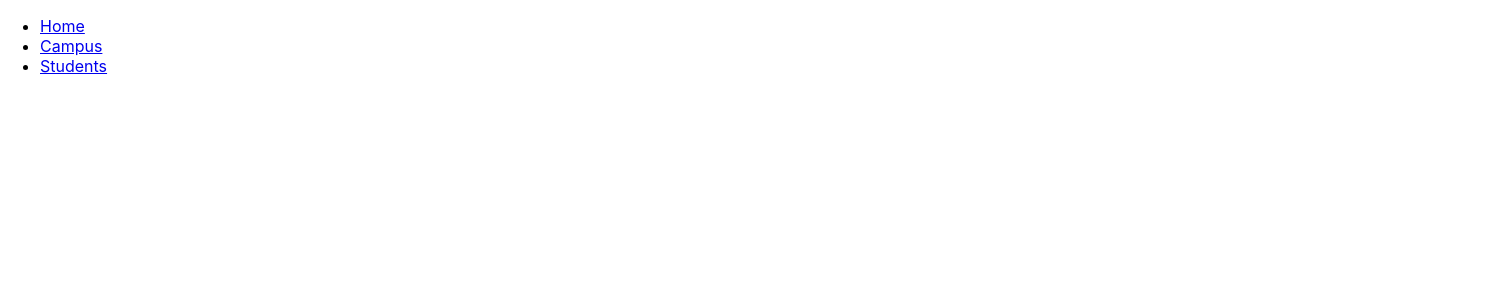
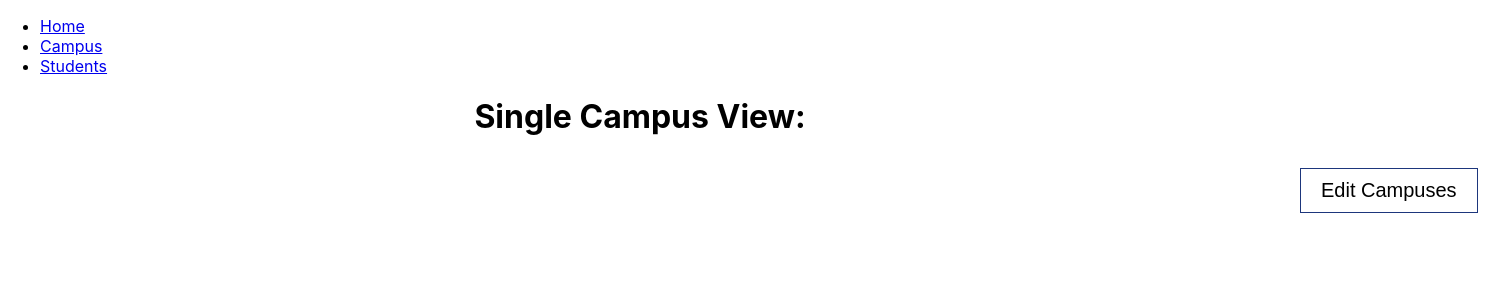
Before and after one commit to cruzgx/Crud-Campus-and-Students-Project, a React (Create React App) app: page /SingleCampusView in a window 1280 px wide. Shown: the top 300 px of the page, 1488 px wide, since content can reach past the window. Built offline with nearby package versions, Linux system fonts and the light colour scheme.

Commit message:
Add a new js file and added buttons to redirect to certain pages

```diff
--- a/src/Campus.js
+++ b/src/Campus.js
@@ -46,6 +46,10 @@ class Campus extends React.Component {
           <input id="add-campus" value="Add Campuses" type="submit" />
         </form>
 
+        <form action="./SingleCampusView">
+          <input id="add-campus" value="View Single Campus" type="submit" />
+        </form>
+
         {CAMPUSES.map((val, index) => (
           <div id="campus-card">
             <div key={index}>
--- /dev/null
+++ b/src/SingleCampusView.js
@@ -0,0 +1,24 @@
+import React from 'react';
+
+class SingleCampusView extends React.Component{
+    constructor(props){
+        super(props);
+    }
+
+
+
+
+
+    render(){
+        return(
+            <div>
+                <h1>Single Campus View:</h1>
+
+                <form action="./EditCampus">
+          <input id="add-campus" value="Edit Campuses" type="submit" />
+        </form>
+            </div>
+        )
+    }
+}
+export default SingleCampusView;
--- a/src/index.js
+++ b/src/index.js
@@ -11,6 +11,7 @@ import AddStudent from './AddStudent';
 import EditCampus from './EditCampus';
 import EditStudent from './EditStudent';
 import SingleStudentView from './SingleStudentView';
+import SingleCampusView from './SingleCampusView';
 // import reportWebVitals from './reportWebVitals';
 
 ReactDOM.render(
@@ -31,6 +32,7 @@ ReactDOM.render(
     <Route path="/AddStudent" component={AddStudent} />
     <Route path="/EditCampus" component={EditCampus}/>
     <Route path='/EditStudent' component={EditStudent} />
+    <Route path='/SingleCampusView' component={SingleCampusView}/>
 
     <Route path='/singleStudentView' component={SingleStudentView} />
     </Switch>
```
